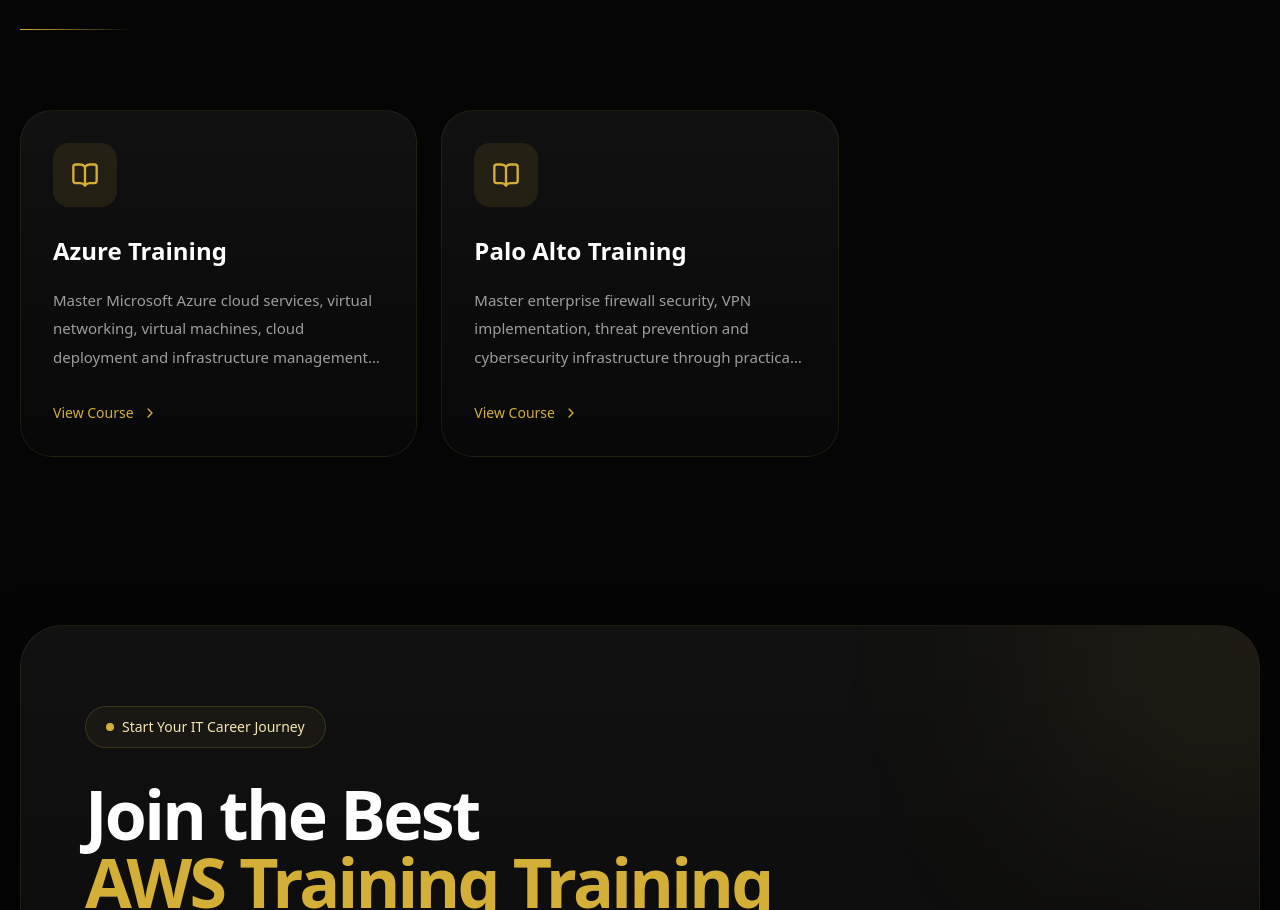
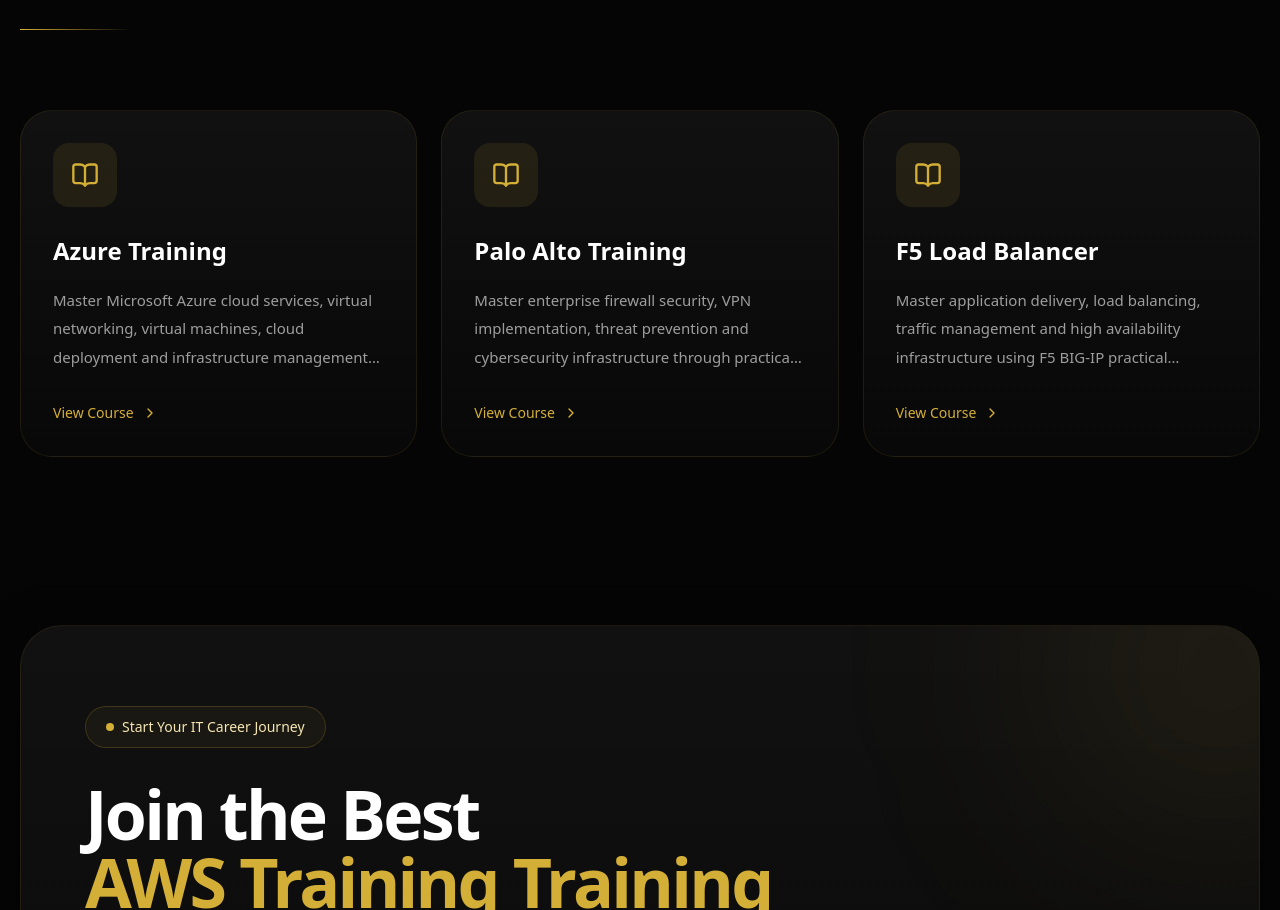
Before and after one commit to NGCloudNetworks/website, a Next.js app: page /courses/aws-training-hyderabad in a window 1280 px wide. Shown: the part 5198-6108 px from the top of the page. Built offline with nearby package versions, Linux system fonts and the light colour scheme.

Commit message:
f5 path updated

```diff
--- a/data/courses.ts
+++ b/data/courses.ts
@@ -1649,7 +1649,7 @@
 },
 
 {
-  slug: "f5-training-hyderabad",
+  slug: "f5-load-balancer-training-hyderabad",
 
   featured: true,
 
```
